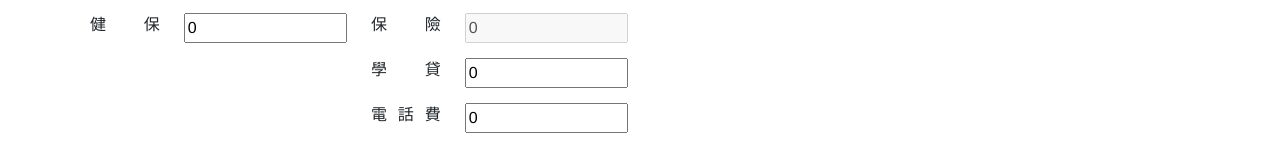
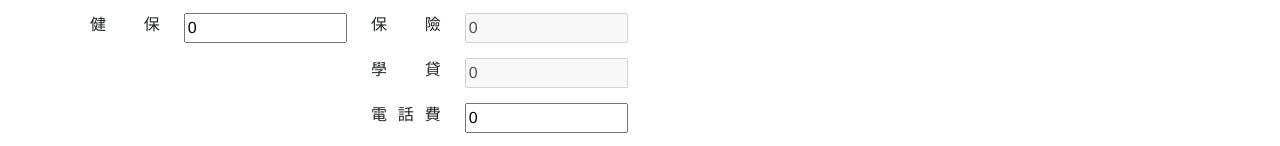
Before and after one commit to LinTF/IncomePlan, a Vue app: page / in a window 1280 px wide. Shown: the part 306-452 px from the top of the page. Built offline with nearby package versions, Linux system fonts and the light colour scheme.

Commit message:
將學貸金額傳入固定支出，並改變計算寫法

```diff
--- a/src/components/outlayBlock.vue
+++ b/src/components/outlayBlock.vue
@@ -1,7 +1,7 @@
 <template>
     <div id="outlay">
         <h4>固定支出</h4>
-        <p class="txt-right">總支出 {{ outlayTotal + this.insuranceTotal }}</p>
+        <p class="txt-right">總支出 {{ outlayTotal + this.insuranceTotal + this.studentLoans }}</p>
         <hr />
         <div>
             <div class="income-item">
@@ -50,7 +50,7 @@
                         <span>學貸</span>
                     </div>
                     <div class="col-8">
-                        <input type="number" v-model="studentLoans" @keyup="outlay" min="0" />
+                        <input type="number" v-model="this.studentLoans" disabled="disabled" min="0" />
                     </div>
                 </div>
             </div>
@@ -96,6 +96,11 @@
             insuranceTotal: {
                 type: Number,
                 required: true
+            },
+            /// 學貸
+            studentLoans: {
+                type: Number,
+                required: true
             }
         },
         data() {
@@ -110,7 +115,7 @@
                 /// 保險
                 // insuranceCost: 0,
                 /// 學貸
-                studentLoans: 0,
+                // studentLoans: 0,
                 /// 電話費
                 telephoneCost: 0,
                 /// 其他花費
@@ -124,12 +129,12 @@
                 const emptyVal = ''
                 const lifeCost = this.lifeCost === emptyVal ? 0 : this.lifeCost;
                 const familyCost = this.familyCost === emptyVal ? 0 : this.familyCost;
-                const studentLoans = this.studentLoans === emptyVal ? 0 : this.studentLoans;
+                // const studentLoans = this.studentLoans === emptyVal ? 0 : this.studentLoans;
                 const telephoneCost = this.telephoneCost === emptyVal ? 0 : this.telephoneCost;
                 const otherCost = this.otherCost === emptyVal ? 0 : this.otherCost;
                 const transportationCost = this.transportationCost === emptyVal ? 0 : this.transportationCost;
 
-                this.outlayTotal = parseInt(lifeCost) + parseInt(familyCost) + parseInt(studentLoans) + parseInt(telephoneCost) + parseInt(otherCost) + parseInt(transportationCost);
+                this.outlayTotal = parseInt(lifeCost) + parseInt(familyCost) + parseInt(telephoneCost) + parseInt(otherCost) + parseInt(transportationCost);
             },
         }
     }
--- a/src/components/studentLoanBlock.vue
+++ b/src/components/studentLoanBlock.vue
@@ -1,7 +1,7 @@
 <template>
     <div id="studen-loan">
         <h4>學貸</h4>
-        <p class="txt-right">總支出 {{ loanTotal }}</p>
+        <p class="txt-right">總支出 {{ loanTotal }} {{ $emit('passLoanTota', loanTotal) }}</p>
         <hr />
         <div>
             <div class="income-item">
@@ -20,7 +20,7 @@
                         <span>高中</span>
                     </div>
                     <div class="col-8">
-                        <input type="text" v-model="highSchool" @keyup="total" />
+                        <input type="number" v-model="highSchool" @keyup="total" min="0" />
                     </div>
                 </div>
             </div>
@@ -30,7 +30,7 @@
                         <span>大學</span>
                     </div>
                     <div class="col-8">
-                        <input type="text" v-model="university" @keyup="total" />
+                        <input type="number" v-model="university" @keyup="total" min="0" />
                     </div>
                 </div>
             </div>
@@ -50,11 +50,11 @@
         },
         computed: {
             total() {
-                this.loanTotal = parseInt(this.highSchool) + parseInt(this.university)
+                const emptyVal = '';
+                const highSchool = this.highSchool === emptyVal ? 0 : this.highSchool;
+                const university = this.university === emptyVal ? 0 : this.university;
 
-                if (isNaN(this.loanTotal)) {
-                    this.loanTotal = 0
-                }
+                this.loanTotal = parseInt(highSchool) + parseInt(university)
             }
         }
     }
--- a/src/pages/App.vue
+++ b/src/pages/App.vue
@@ -9,13 +9,13 @@
                     <incomeBlock @incomeTotalKeyup="incomeTotal" />
                 </div>
                 <div class="col-md-3">
-                    <outlayBlock :insuranceTotal=insuranceCost />
+                    <outlayBlock :insuranceTotal=insuranceCost :studentLoans=loanTota />
                 </div>
                 <div class="col-md-3">
                     <insuranceBlock @passInsuranceCost="getInsuranceCost" />
                 </div>
                 <div class="col-md-3">
-                    <studentLoanBlock />
+                    <studentLoanBlock @passLoanTota="getLoanTotal" />
                 </div>
                 <div class="col-md-3">
                     <saveBlock />
@@ -64,7 +64,9 @@
                 // 存錢總額（30%）
                 saveTotal: 0,
                 // 保險支出總額
-                insuranceCost: 0
+                insuranceCost: 0,
+                // 學貸繳費金額
+                loanTota: 0
             }
         },
         computed: {
@@ -83,6 +85,10 @@
 
             getInsuranceCost(insuranceCost) {
                 this.insuranceCost = insuranceCost
+            },
+
+            getLoanTotal(loanTota) {
+                this.loanTota = loanTota
             }
         }
     };
```
